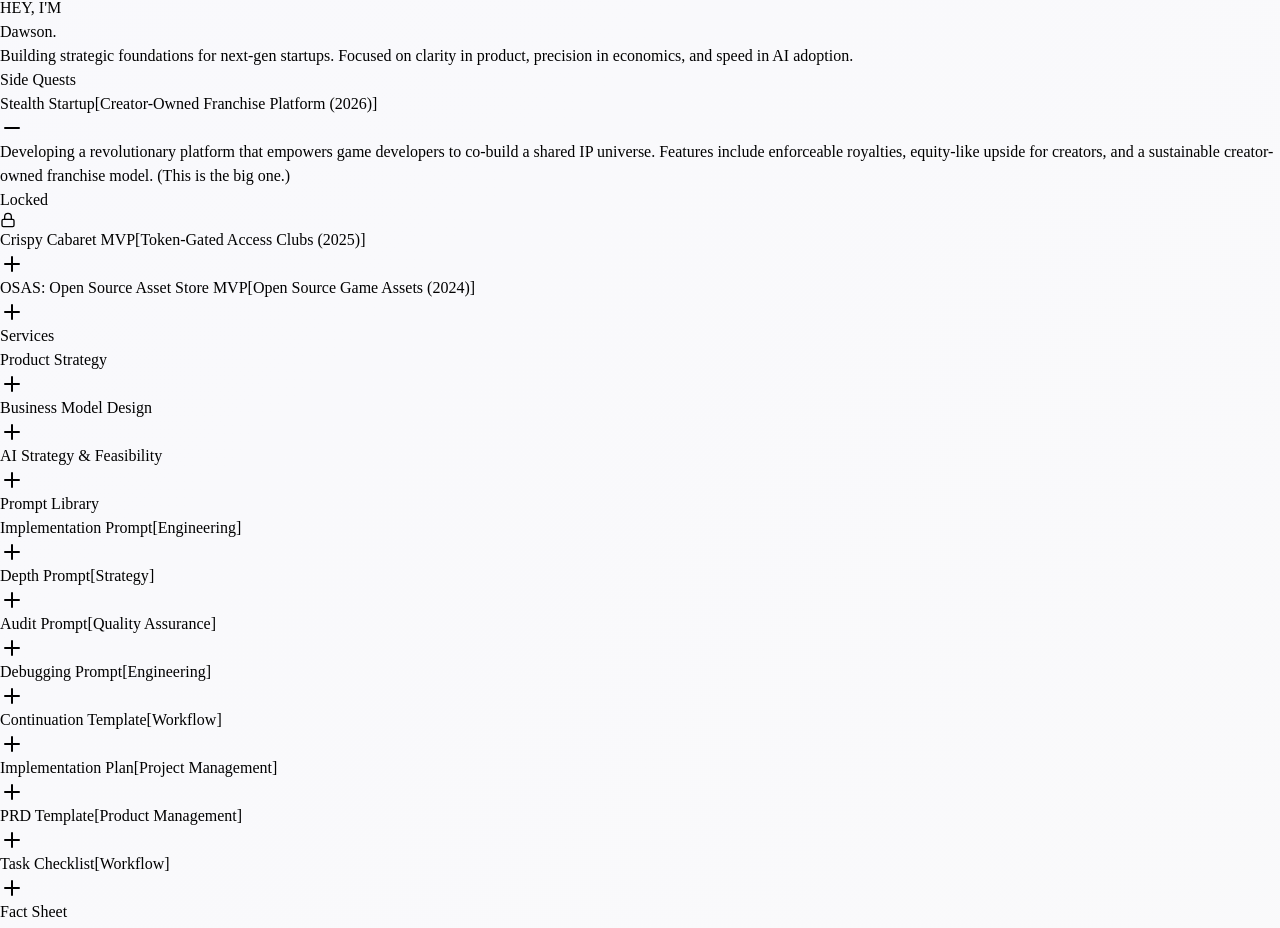
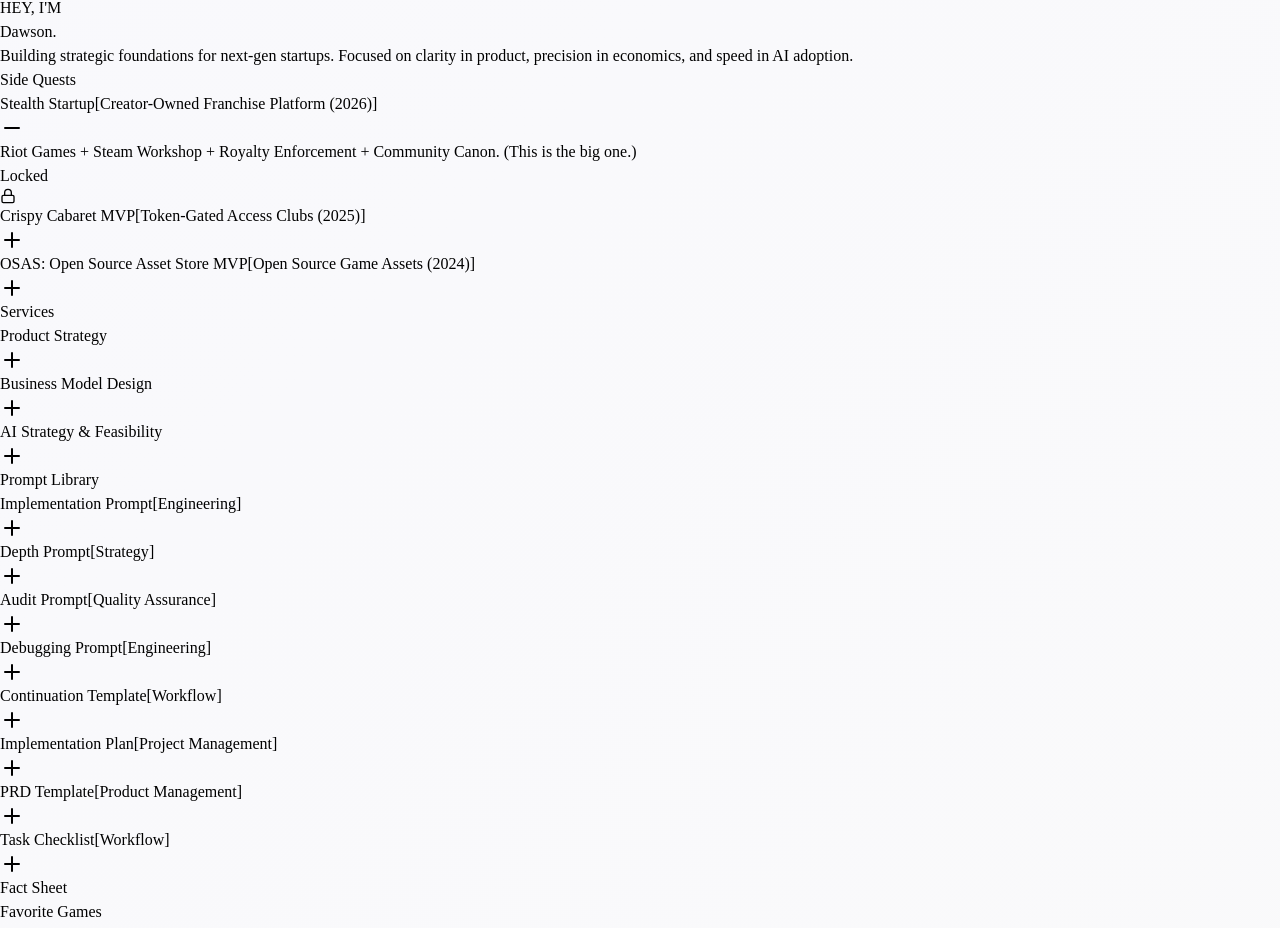
Before and after one commit to mcthaydt/McThayDT-Website, a React (Vite) app in the folder client/: page / in a window 1280 px wide. Shown: the part 1615-2543 px from the top of the page. Built offline with nearby package versions, Linux system fonts and the light colour scheme; a web font is replaced by a local one.

Commit message:
more descriptive

```diff
--- a/client/src/data/projects.ts
+++ b/client/src/data/projects.ts
@@ -12,7 +12,7 @@ export const projects: Project[] = [
     id: 1,
     title: "Stealth Startup",
     subtitle: "Creator-Owned Franchise Platform (2026)",
-    description: "Developing a revolutionary platform that empowers game developers to co-build a shared IP universe. Features include enforceable royalties, equity-like upside for creators, and a sustainable creator-owned franchise model. (This is the big one.)",
+    description: "Riot Games + Steam Workshop + Royalty Enforcement + Community Canon. (This is the big one.)",
     link: "#",
     order: 1
   },
```
